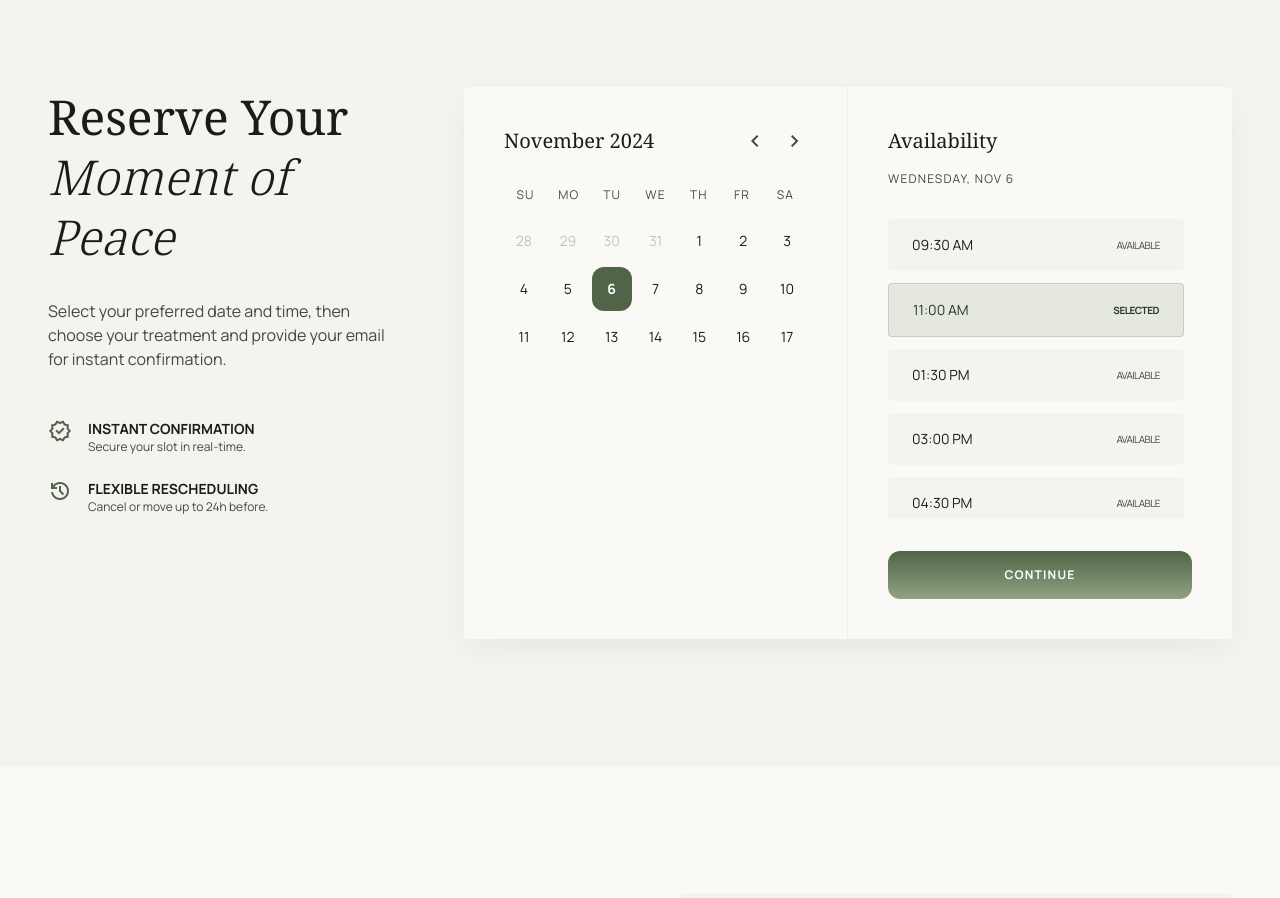
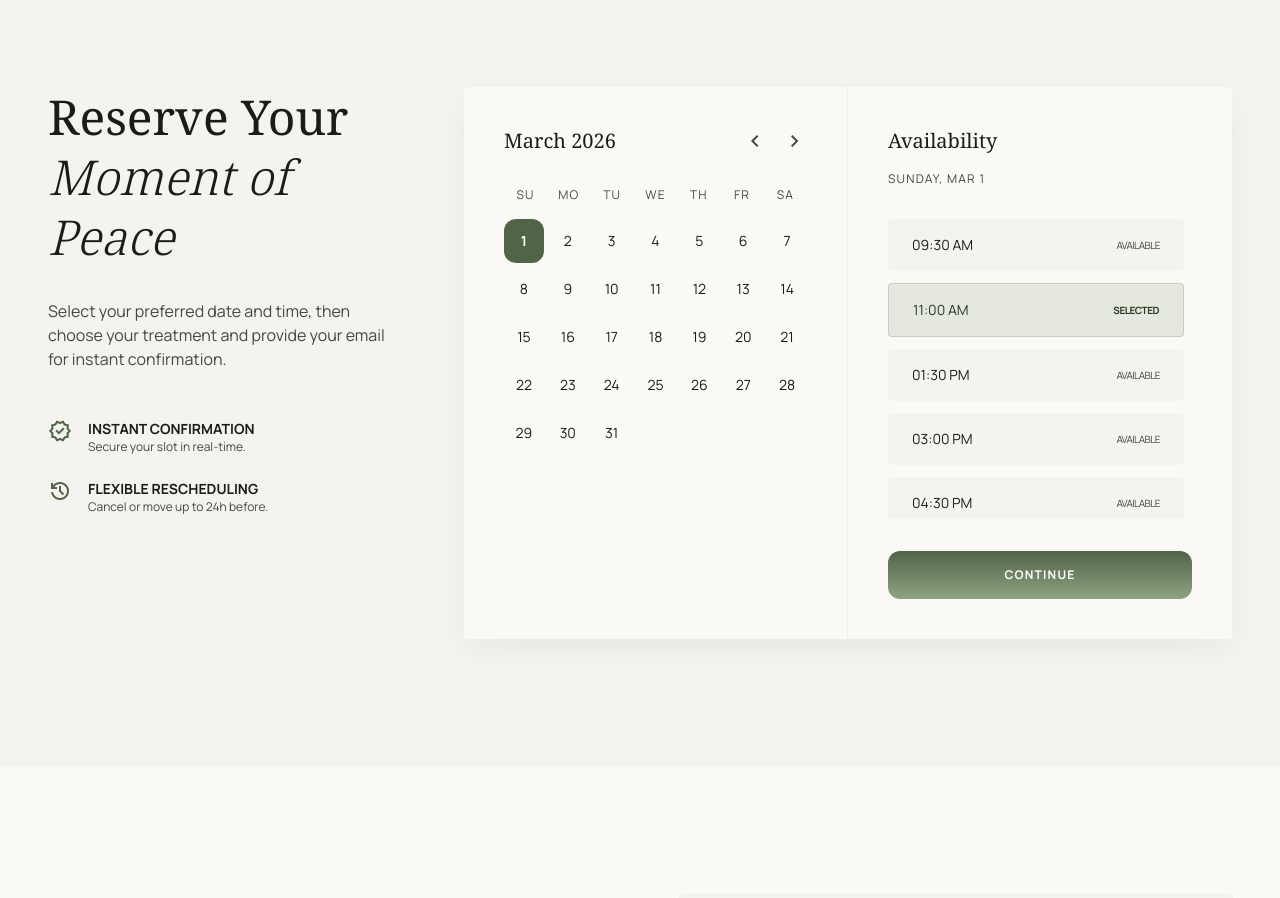
Before and after one commit to byronPantoja/mockup-salon, a Next.js app: page / in a window 1280 px wide. Shown: the part 3560-4458 px from the top of the page. Built offline with nearby package versions, Linux system fonts and the light colour scheme.

Commit message:
feat: make booking calendar dynamic — current month/year, real day names, functional navigation

```diff
--- a/app/components/BookingWidget.tsx
+++ b/app/components/BookingWidget.tsx
@@ -8,15 +8,61 @@ interface BookingWidgetProps {
 }
 
 export default function BookingWidget({ defaultTreatment = "", compact = false }: BookingWidgetProps) {
-  const [selectedDate, setSelectedDate] = useState(6);
+  const now = new Date();
+  const [calMonth, setCalMonth] = useState<{ year: number; month: number }>({
+    year: now.getFullYear(),
+    month: now.getMonth(),
+  });
+  const [selectedDate, setSelectedDate] = useState(1);
   const [selectedTime, setSelectedTime] = useState("11:00 AM");
   const [step, setStep] = useState<1 | 2>(1);
   const [selectedTreatment, setSelectedTreatment] = useState(defaultTreatment);
   const [email, setEmail] = useState("");
   const [confirmed, setConfirmed] = useState(false);
 
-  const prevMonthDays = [28, 29, 30, 31];
-  const days = Array.from({ length: 17 }, (_, i) => i + 1);
+  const MONTH_NAMES = [
+    "January","February","March","April","May","June",
+    "July","August","September","October","November","December",
+  ];
+  const SHORT_MONTHS = [
+    "Jan","Feb","Mar","Apr","May","Jun",
+    "Jul","Aug","Sep","Oct","Nov","Dec",
+  ];
+  const DAY_NAMES = [
+    "Sunday","Monday","Tuesday","Wednesday","Thursday","Friday","Saturday",
+  ];
+
+  const firstDayOfWeek = new Date(calMonth.year, calMonth.month, 1).getDay();
+  const daysInMonth = new Date(calMonth.year, calMonth.month + 1, 0).getDate();
+  const prevMonthLastDay = new Date(calMonth.year, calMonth.month, 0).getDate();
+  const prevMonthDays = Array.from(
+    { length: firstDayOfWeek },
+    (_, i) => prevMonthLastDay - firstDayOfWeek + 1 + i
+  );
+  const days = Array.from({ length: daysInMonth }, (_, i) => i + 1);
+
+  const monthHeader = `${MONTH_NAMES[calMonth.month]} ${calMonth.year}`;
+  const shortMonth = SHORT_MONTHS[calMonth.month];
+  const selectedDayName = DAY_NAMES[
+    new Date(calMonth.year, calMonth.month, selectedDate).getDay()
+  ];
+
+  const goToPrevMonth = () => {
+    setCalMonth((prev) =>
+      prev.month === 0
+        ? { year: prev.year - 1, month: 11 }
+        : { year: prev.year, month: prev.month - 1 }
+    );
+    setSelectedDate(1);
+  };
+  const goToNextMonth = () => {
+    setCalMonth((prev) =>
+      prev.month === 11
+        ? { year: prev.year + 1, month: 0 }
+        : { year: prev.year, month: prev.month + 1 }
+    );
+    setSelectedDate(1);
+  };
 
   const timeSlots = [
     "09:30 AM",
@@ -42,7 +88,7 @@ export default function BookingWidget({ defaultTreatment = "", compact = false }
   };
 
   const handleReset = () => {
-    setSelectedDate(6);
+    setSelectedDate(1);
     setSelectedTime("11:00 AM");
     setStep(1);
     setSelectedTreatment(defaultTreatment);
@@ -76,7 +122,7 @@ export default function BookingWidget({ defaultTreatment = "", compact = false }
                   Date &amp; Time
                 </p>
                 <p className="font-[family-name:var(--font-body)] text-on-surface font-medium">
-                  Wednesday, Nov {selectedDate} at {selectedTime}
+                  {selectedDayName}, {shortMonth} {selectedDate} at {selectedTime}
                 </p>
               </div>
             </div>
@@ -121,14 +167,19 @@ export default function BookingWidget({ defaultTreatment = "", compact = false }
               <div className={`p-6 md:p-10 border-b border-surface-container ${compact ? "" : "md:border-r md:border-b-0"}`}>
                 <div className="flex justify-between items-center mb-8">
                   <h3 className="font-[family-name:var(--font-headline)] text-xl">
-                    November 2024
+                    {monthHeader}
                   </h3>
-                  {/* Month navigation — non-functional in mockup */}
                   <div className="flex gap-4">
-                    <button className="material-symbols-outlined text-on-surface-variant hover:text-primary transition-colors">
+                    <button
+                      onClick={goToPrevMonth}
+                      className="material-symbols-outlined text-on-surface-variant hover:text-primary transition-colors"
+                    >
                       chevron_left
                     </button>
-                    <button className="material-symbols-outlined text-on-surface-variant hover:text-primary transition-colors">
+                    <button
+                      onClick={goToNextMonth}
+                      className="material-symbols-outlined text-on-surface-variant hover:text-primary transition-colors"
+                    >
                       chevron_right
                     </button>
                   </div>
@@ -167,7 +218,7 @@ export default function BookingWidget({ defaultTreatment = "", compact = false }
                   Availability
                 </h3>
                 <p className="font-[family-name:var(--font-label)] text-xs text-on-surface-variant uppercase tracking-widest mb-8">
-                  Wednesday, Nov {selectedDate}
+                  {selectedDayName}, {shortMonth} {selectedDate}
                 </p>
                 <div className="space-y-3 flex-grow overflow-y-auto max-h-[300px] pr-2">
                   {timeSlots.map((time) => (
@@ -243,7 +294,7 @@ export default function BookingWidget({ defaultTreatment = "", compact = false }
                   Your Details
                 </h3>
                 <p className="font-[family-name:var(--font-label)] text-xs text-on-surface-variant uppercase tracking-widest mb-8">
-                  Nov {selectedDate} · {selectedTime}
+                  {shortMonth} {selectedDate} · {selectedTime}
                 </p>
 
                 <div className="mb-6">
@@ -266,7 +317,7 @@ export default function BookingWidget({ defaultTreatment = "", compact = false }
                   </p>
                   <div className="flex justify-between text-sm font-[family-name:var(--font-body)]">
                     <span className="text-on-surface-variant">Date</span>
-                    <span className="text-on-surface font-medium">Nov {selectedDate}</span>
+                    <span className="text-on-surface font-medium">{shortMonth} {selectedDate}</span>
                   </div>
                   <div className="flex justify-between text-sm font-[family-name:var(--font-body)]">
                     <span className="text-on-surface-variant">Time</span>
```
